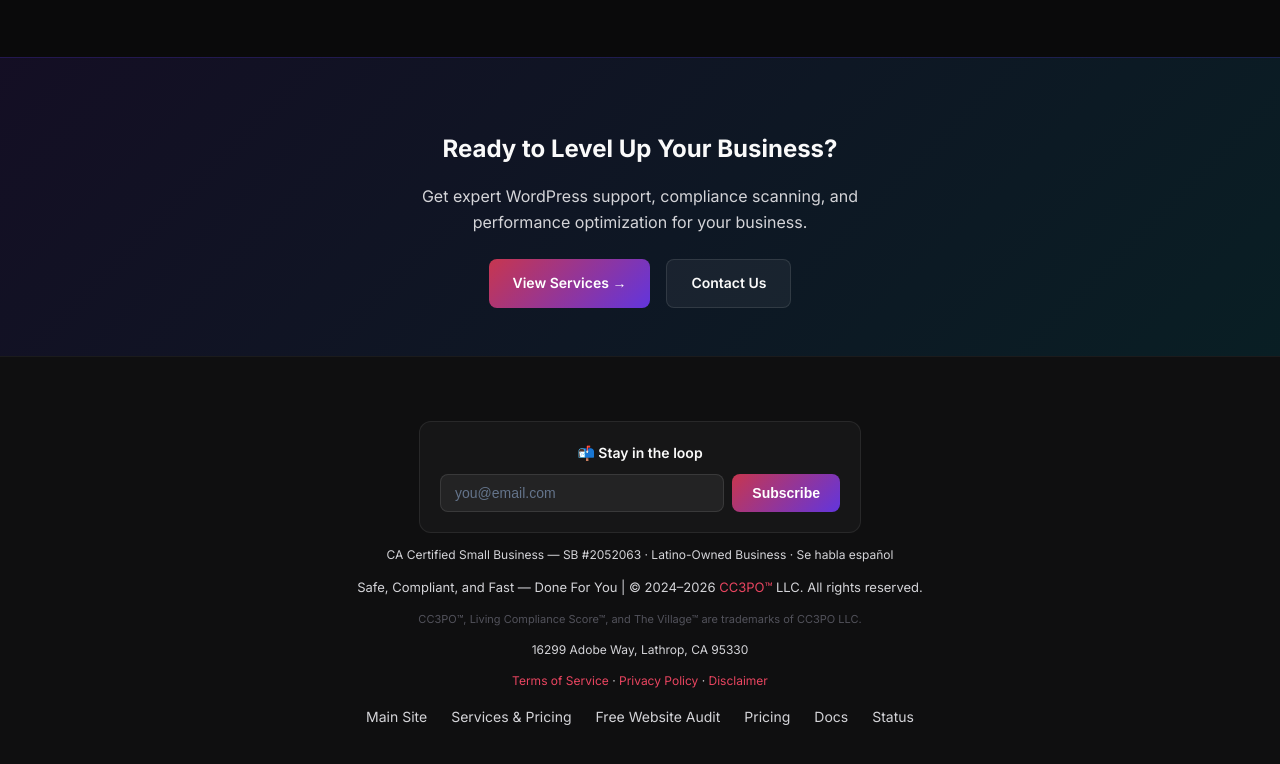
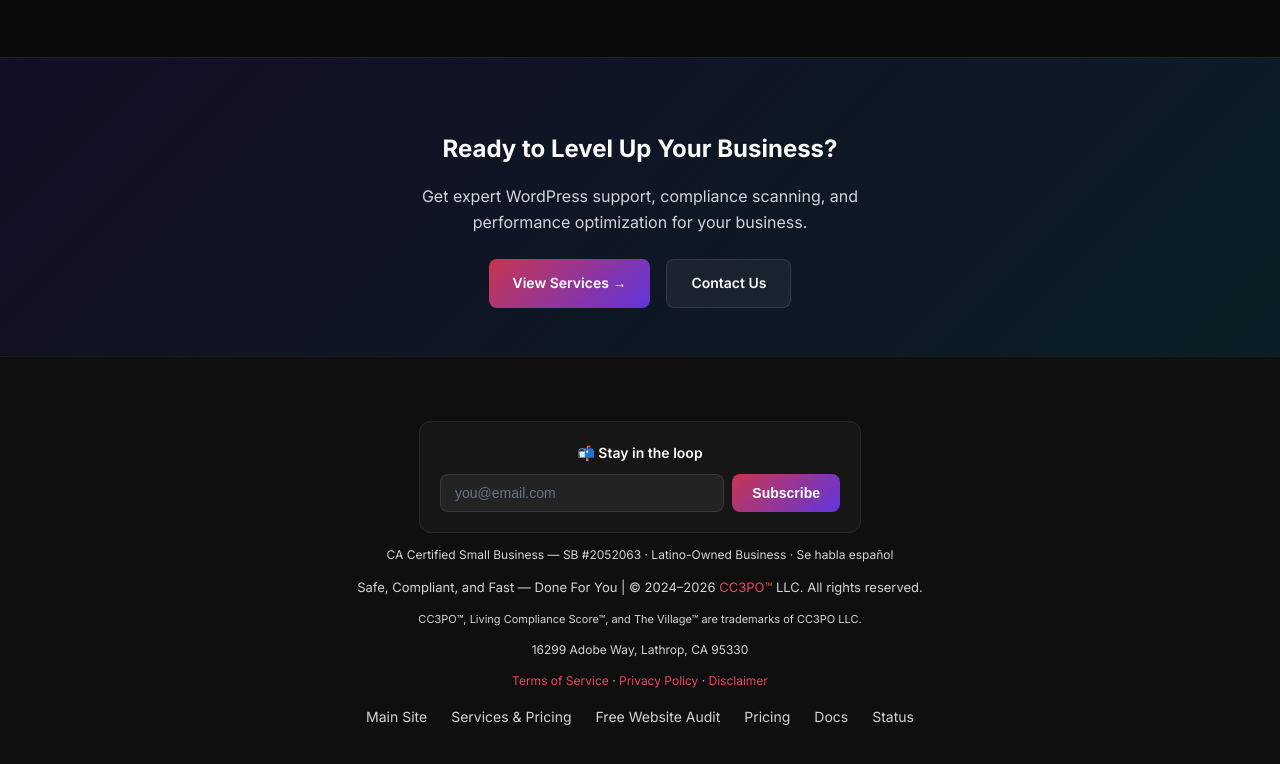
Before and after one commit to carloscbrls/insights-cc3po-astro, an Astro site: page /search in a window 1280 px wide. Shown: the part 668-1432 px from the top of the page. Built offline with nearby package versions, Linux system fonts and the light colour scheme; Astro itself is replaced by a stand-in of ours; a web font is replaced by a local one.

Commit message:
fix: WCAG — footer trademark text #52525b → #d4d4d8 (2.37:1 → 12.37:1)

```diff
--- a/src/components/Footer.astro
+++ b/src/components/Footer.astro
@@ -177,7 +177,7 @@
 
 	<p class="footer-certifications" style="font-size:12px;color:#d4d4d8;margin-bottom:4px;">CA Certified Small Business — SB #2052063 · Latino-Owned Business · Se habla español</p>
 	<p>Safe, Compliant, and Fast — Done For You | © 2024–{currentYear} <a href="https://cc3po.com/">CC3PO™</a> LLC. All rights reserved.</p>
-	<p style="font-size: 11px; color: #52525b; margin-top: 2px;">CC3PO™, Living Compliance Score™, and The Village™ are trademarks of CC3PO LLC.</p>
+	<p style="font-size: 11px; color: #d4d4d8; margin-top: 2px;">CC3PO™, Living Compliance Score™, and The Village™ are trademarks of CC3PO LLC.</p>
 	<p style="margin-top: 4px; font-size: 12px; color: #d4d4d8;">16299 Adobe Way, Lathrop, CA 95330</p>
 	<p style="margin-top: 8px; font-size: 12px;">
 		<a href="/terms">Terms of Service</a> · <a href="/privacy">Privacy Policy</a> · <a href="/disclaimer">Disclaimer</a>
```
